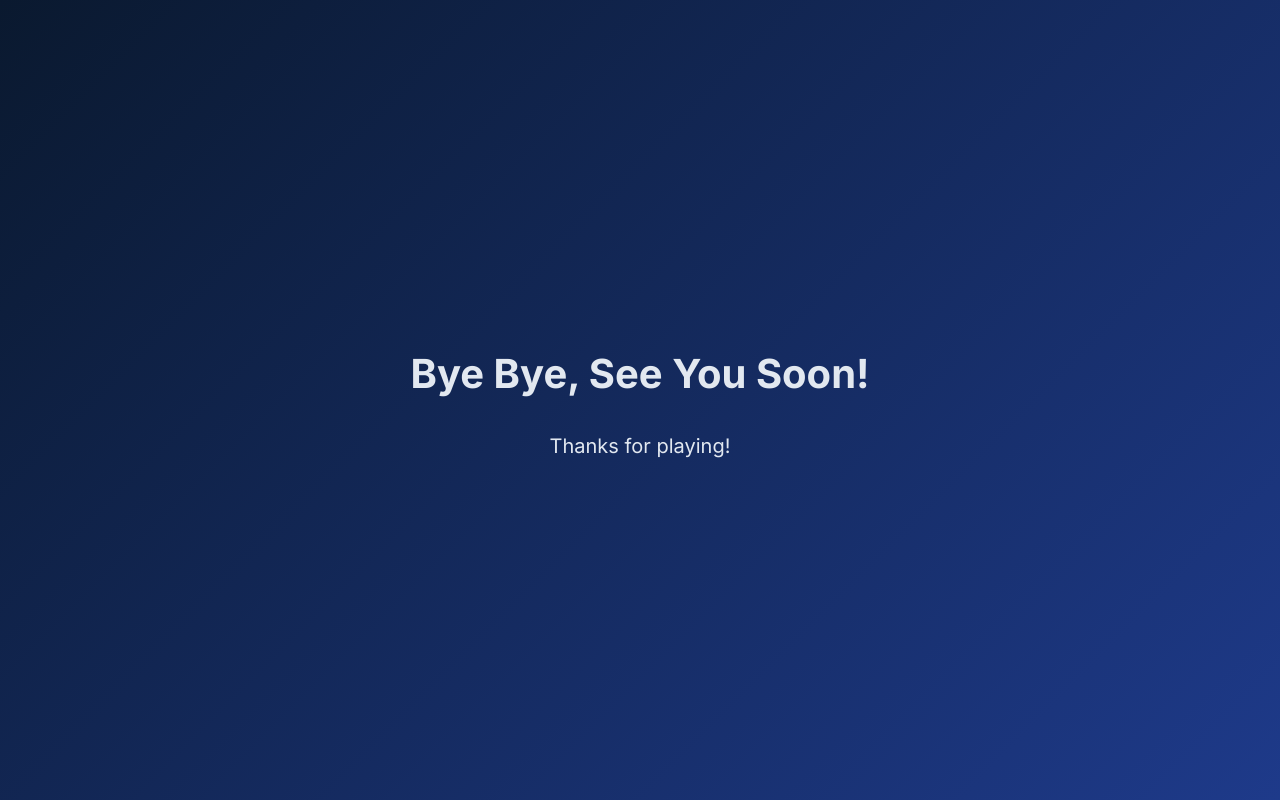
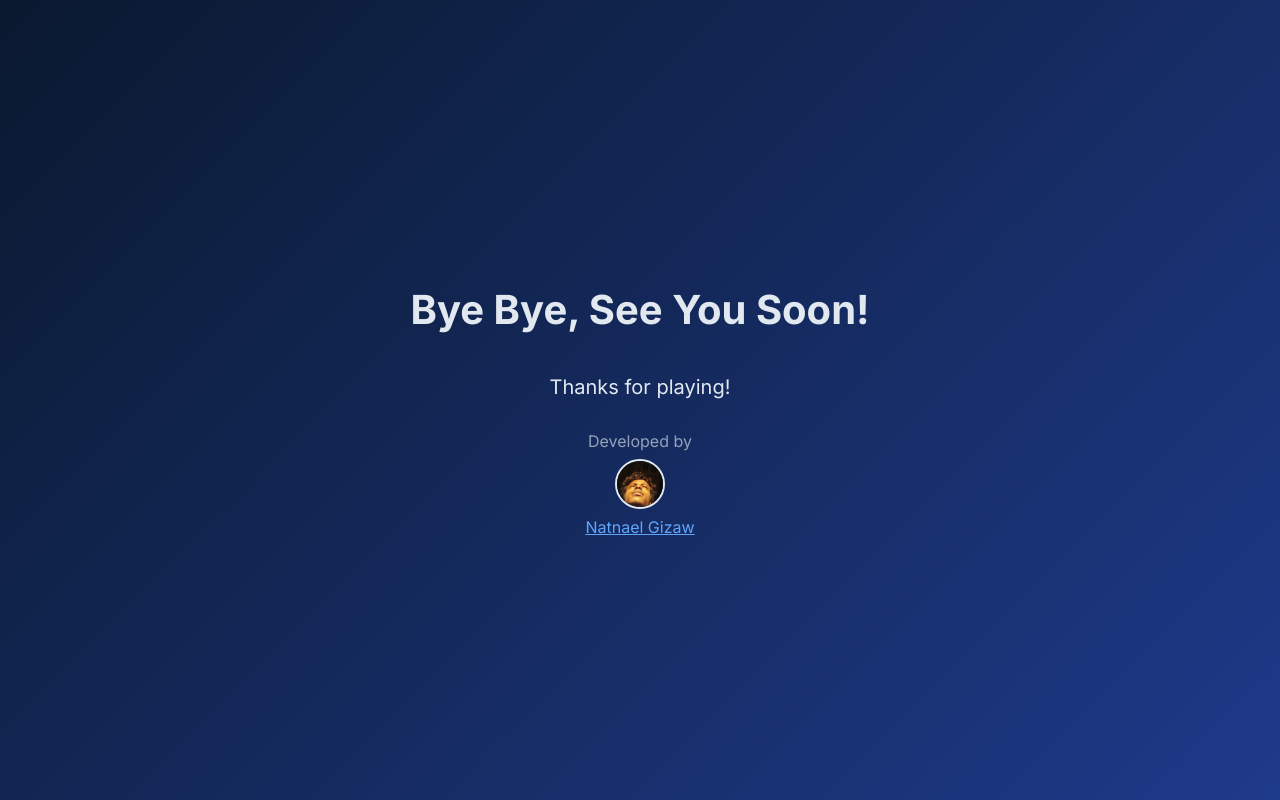
Before and after one commit to 4545bk/ourgallery, a Next.js app: page /bye in a window 1280 px wide. Built offline with nearby package versions, Linux system fonts and the light colour scheme.

Commit message:
fixed profile

```diff
--- a/app/bye/page.js
+++ b/app/bye/page.js
@@ -1,3 +1,5 @@
+"use client";
+
 export default function Bye() {
   return (
     <div
@@ -13,8 +15,77 @@ export default function Bye() {
         padding: "2rem",
       }}
     >
-        <h1 style={{ fontSize: "2.5rem", marginBottom: "1rem" }}>Bye Bye, See You Soon!</h1>
-        <p style={{ fontSize: "1.25rem" }}>Thanks for playing!</p>
+      <h1
+        style={{
+          fontSize: "2.5rem",
+          marginBottom: "1rem",
+          animation: "wave 2s infinite ease-in-out",
+        }}
+      >
+        Bye Bye, See You Soon!
+      </h1>
+      <p style={{ fontSize: "1.25rem", marginBottom: "2rem" }}>Thanks for playing!</p>
+
+      {/* Developer Section */}
+      <div
+        style={{
+          display: "flex",
+          flexDirection: "column",
+          alignItems: "center",
+          gap: "0.5rem",
+        }}
+      >
+        <span style={{ fontSize: "1rem", color: "#94a3b8" }}>Developed by</span>
+        <a
+          href="https://natnaelgizawportfolio.vercel.app/"
+          target="_blank"
+          rel="noopener noreferrer"
+          style={{
+            display: "flex",
+            flexDirection: "column",
+            alignItems: "center",
+            textDecoration: "none",
+            color: "inherit",
+          }}
+        >
+          <img
+            src="/images/profile.jpg" // Corrected path
+            alt="Developer Profile"
+            style={{
+              width: "50px",
+              height: "50px",
+              borderRadius: "50%",
+              objectFit: "cover",
+              border: "2px solid #e2e8f0",
+              marginBottom: "0.5rem",
+            }}
+          />
+          <span
+            style={{
+              fontSize: "1rem",
+              color: "#60a5fa",
+              textDecoration: "underline",
+              transition: "color 0.3s",
+            }}
+            onMouseOver={(e) => (e.target.style.color = "#93c5fd")}
+            onMouseOut={(e) => (e.target.style.color = "#60a5fa")}
+          >
+            Natnael Gizaw
+          </span>
+        </a>
+      </div>
+
+      {/* Animation Definition */}
+      <style jsx global>{`
+        @keyframes wave {
+          0%, 100% {
+            transform: translateY(0);
+          }
+          50% {
+            transform: translateY(-10px);
+          }
+        }
+      `}</style>
     </div>
   );
 }
```
Also changed, not shown: public/images/profile.jpg (added). Lines whose indentation alone changed are shown as unchanged.
